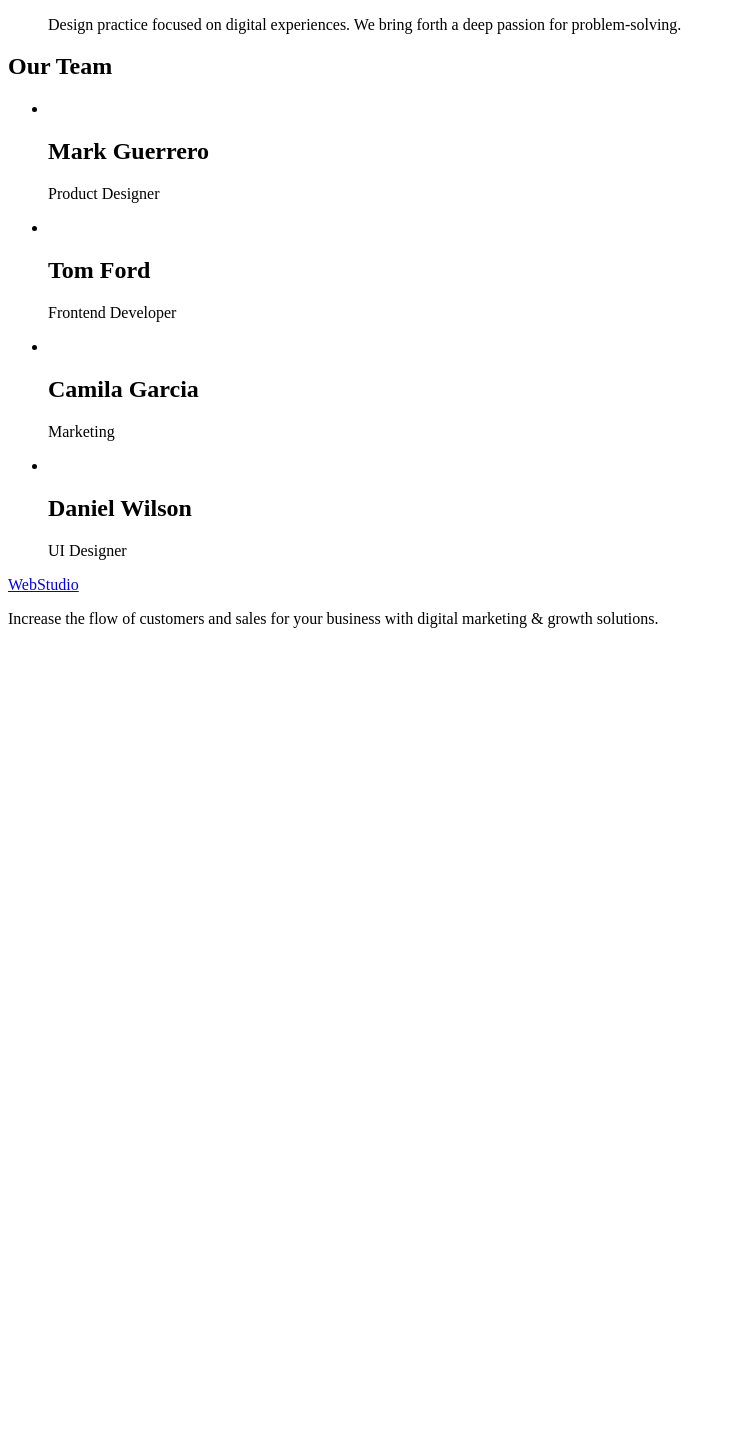
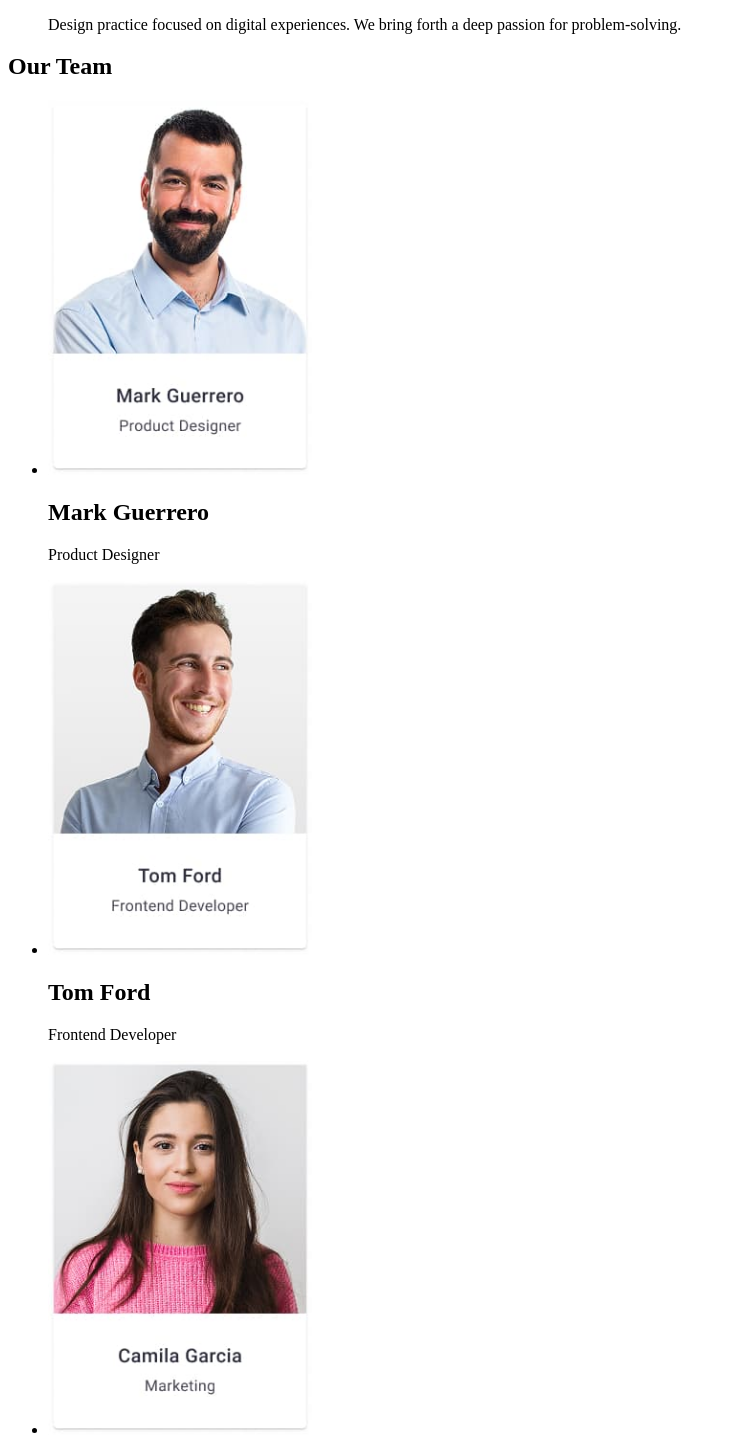
Before and after one commit to Inna384/goit-markup-hw-01, a plain HTML site: page index.html in a window 1280 px wide. Shown: the part 512-1950 px from the top of the page, without its empty margins (0-736 px from the left). Before the commit the page ends 1156 px from the top, so only its background shows below. Drawn offline with Linux system fonts and the light colour scheme.

Commit message:
add images

```diff
--- a/index.html
+++ b/index.html
@@ -51,22 +51,22 @@
         <h2>Our Team</h2>
         <ul>
             <li>
-                <img src="" width="" alt=""/>
+                <img src="images/img1.jpg" width="264" alt="man with a beard"/>
                 <h2>Mark Guerrero</h2>
                 <p>Product Designer</p>
             </li>
             <li>
-                <img src="" width="" alt=""/>
+                <img src="images/img2.jpg" width="264" alt="man with blue eyes"/>
                 <h2>Tom Ford</h2>
                 <p>Frontend Developer</p>
             </li>
             <li>
-                <img src="" width="" alt=""/>
+                <img src="images/img3.jpg" width="264" alt="woman in a pink sweater"/>
                 <h2>Camila Garcia</h2>
                 <p>Marketing</p>
             </li>
             <li>
-                <img src="" width="" alt=""/>
+                <img src="images/img4.jpg" width="264" alt="man with thick hair"/>
                 <h2>Daniel Wilson</h2>
                 <p>UI Designer</p>
             </li>
```
Also changed, not shown: images/img1.jpg (added), images/img2.jpg (added), images/img3.jpg (added), images/img4.jpg (added).
